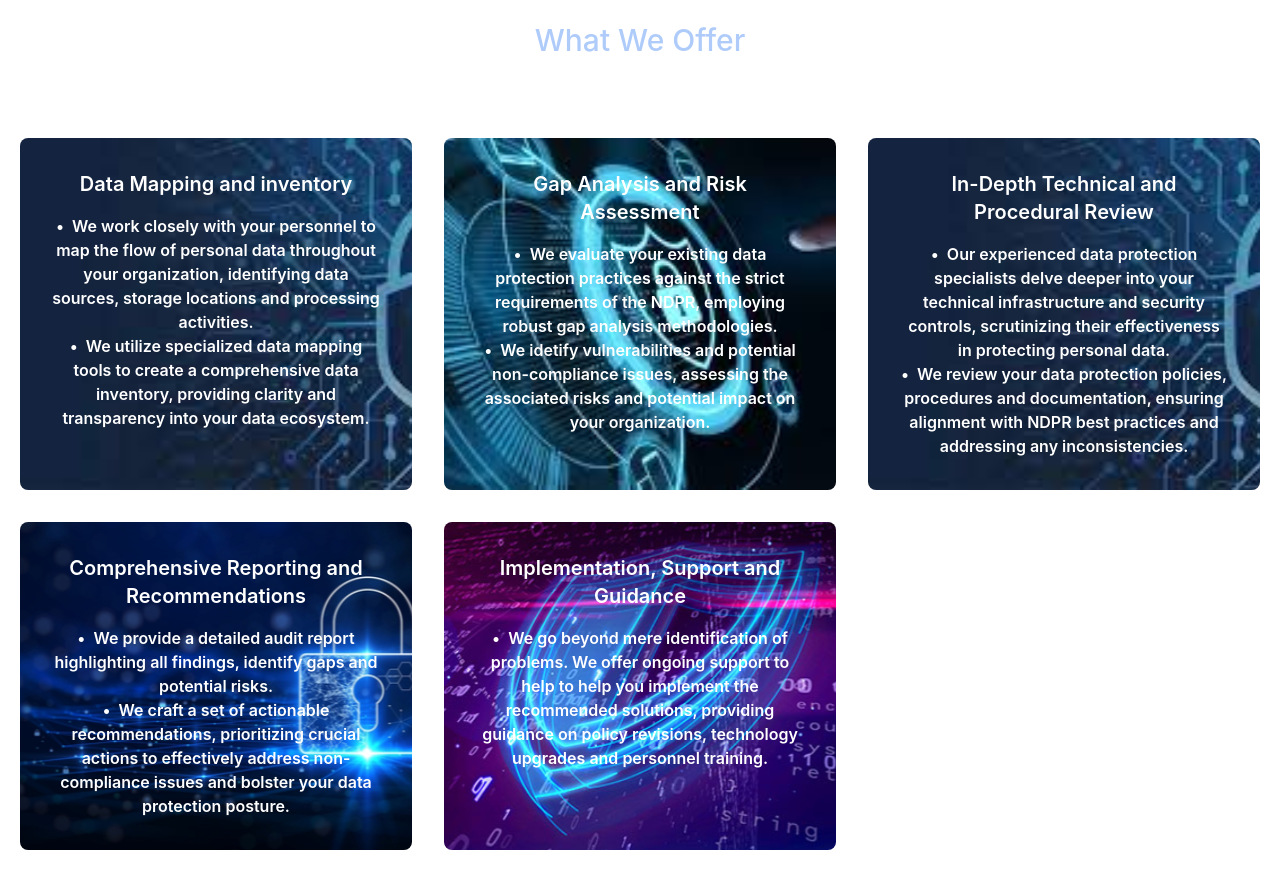
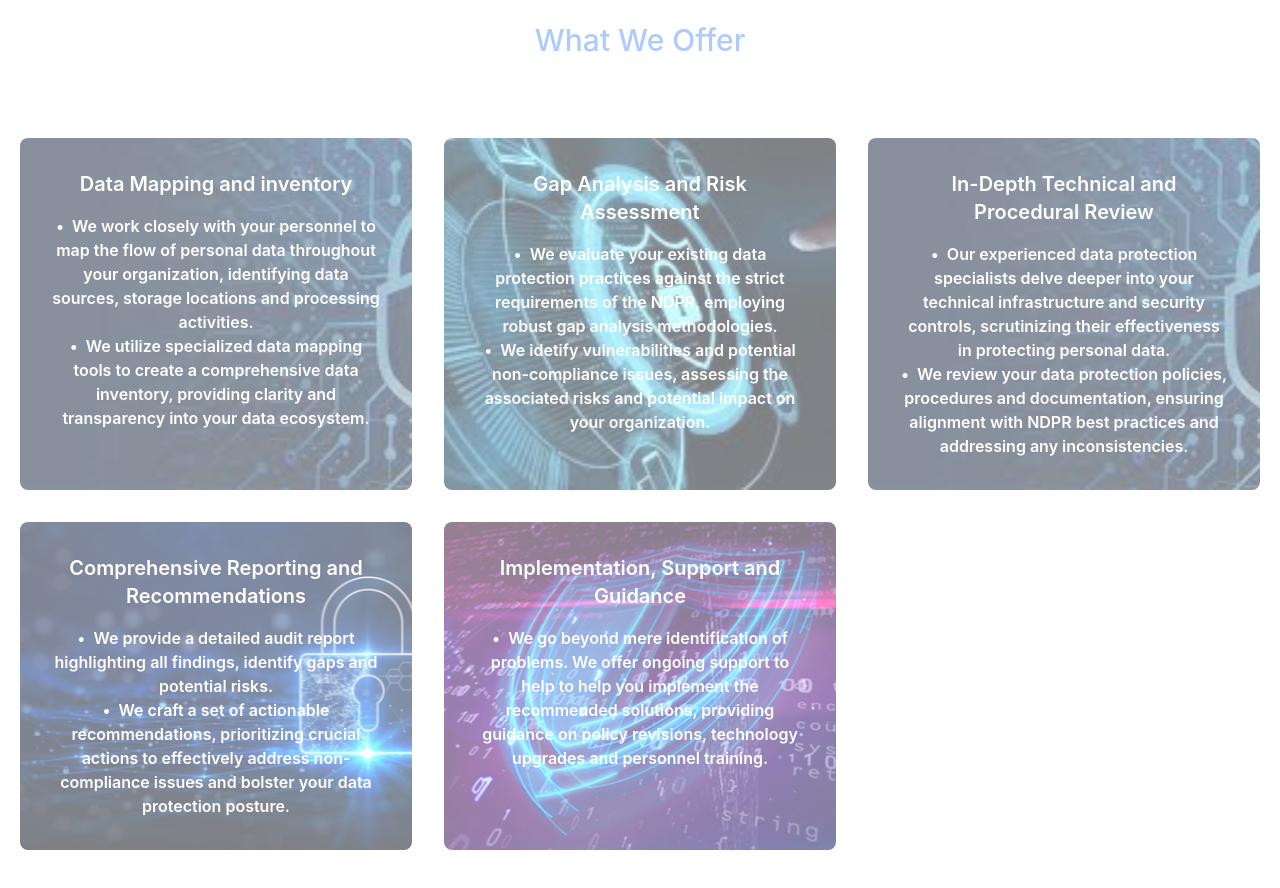
Before and after one commit to Ottaht1/Michestar-, a React (Vite) app: page /about in a window 1280 px wide. Shown: the part 2060-2948 px from the top of the page. Built offline with nearby package versions, Linux system fonts and the light colour scheme; no server answers.

Commit message:
fix:added background color to the cards for the about page

```diff
--- a/src/pages/AboutUs.jsx
+++ b/src/pages/AboutUs.jsx
@@ -254,10 +254,10 @@ const AboutPage = () => {
                 What We Offer
               </h1>
             </div>
-            <div className="flex flex-wrap -m-4 font-semibold text">
+            <div className="flex flex-wrap -m-4 font-semibold text ">
               <div className="p-4 md:w-1/2 lg:w-1/3">
                 <div
-                  className="flex  rounded-lg h-full p-8 flex-col text-white "
+                  className="flex  rounded-lg h-full p-8 flex-col text-white bg-black opacity-50"
                   style={{
                     backgroundImage: `url(${rectangle1})`,
                     backgroundSize: "cover",
@@ -282,9 +282,9 @@ const AboutPage = () => {
                 </div>
               </div>
 
-              <div className="p-4 md:w-1/2 lg:w-1/3">
+              <div className="p-4 md:w-1/2 lg:w-1/3 ">
                 <div
-                  className="flex  rounded-lg h-full p-8 flex-col text-white"
+                  className="flex  rounded-lg h-full p-8 flex-col text-white bg-black opacity-50"
                   style={{
                     backgroundImage: `url(${rectangle2})`,
                     backgroundSize: "cover",
@@ -310,7 +310,7 @@ const AboutPage = () => {
               </div>
               <div className="p-4 md:w-1/2 lg:w-1/3">
                 <div
-                  className="flex  rounded-lg h-full p-8 flex-col text-white"
+                  className="flex  rounded-lg h-full p-8 flex-col text-white bg-black opacity-50"
                   style={{
                     backgroundImage: `url(${rectangle1})`,
                     backgroundSize: "cover",
@@ -339,7 +339,7 @@ const AboutPage = () => {
               </div>
               <div className="p-4 md:w-1/2 lg:w-1/3">
                 <div
-                  className="flex  rounded-lg h-full p-8 flex-col text-white"
+                  className="flex  rounded-lg h-full p-8 flex-col text-white bg-black opacity-50"
                   style={{
                     backgroundImage: `url(${rectangle4})`,
                     backgroundSize: "cover",
@@ -366,7 +366,7 @@ const AboutPage = () => {
               </div>
               <div className="p-4 md:w-1/2 lg:w-1/3">
                 <div
-                  className="flex  rounded-lg h-full p-8 flex-col text-white"
+                  className="flex  rounded-lg h-full p-8 flex-col text-white bg-black opacity-50"
                   style={{
                     backgroundImage: `url(${rectangle5})`,
                     backgroundSize: "cover",
```
